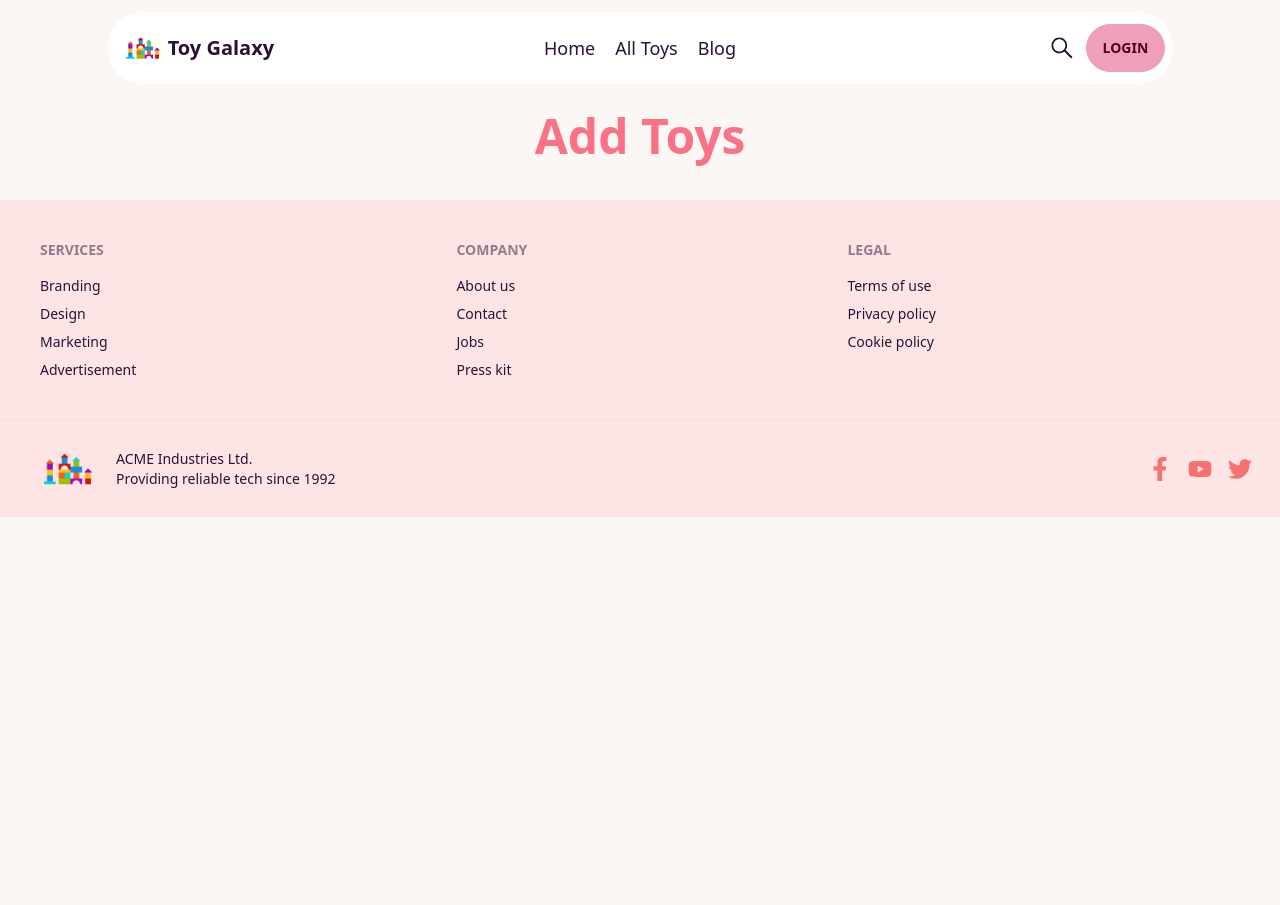
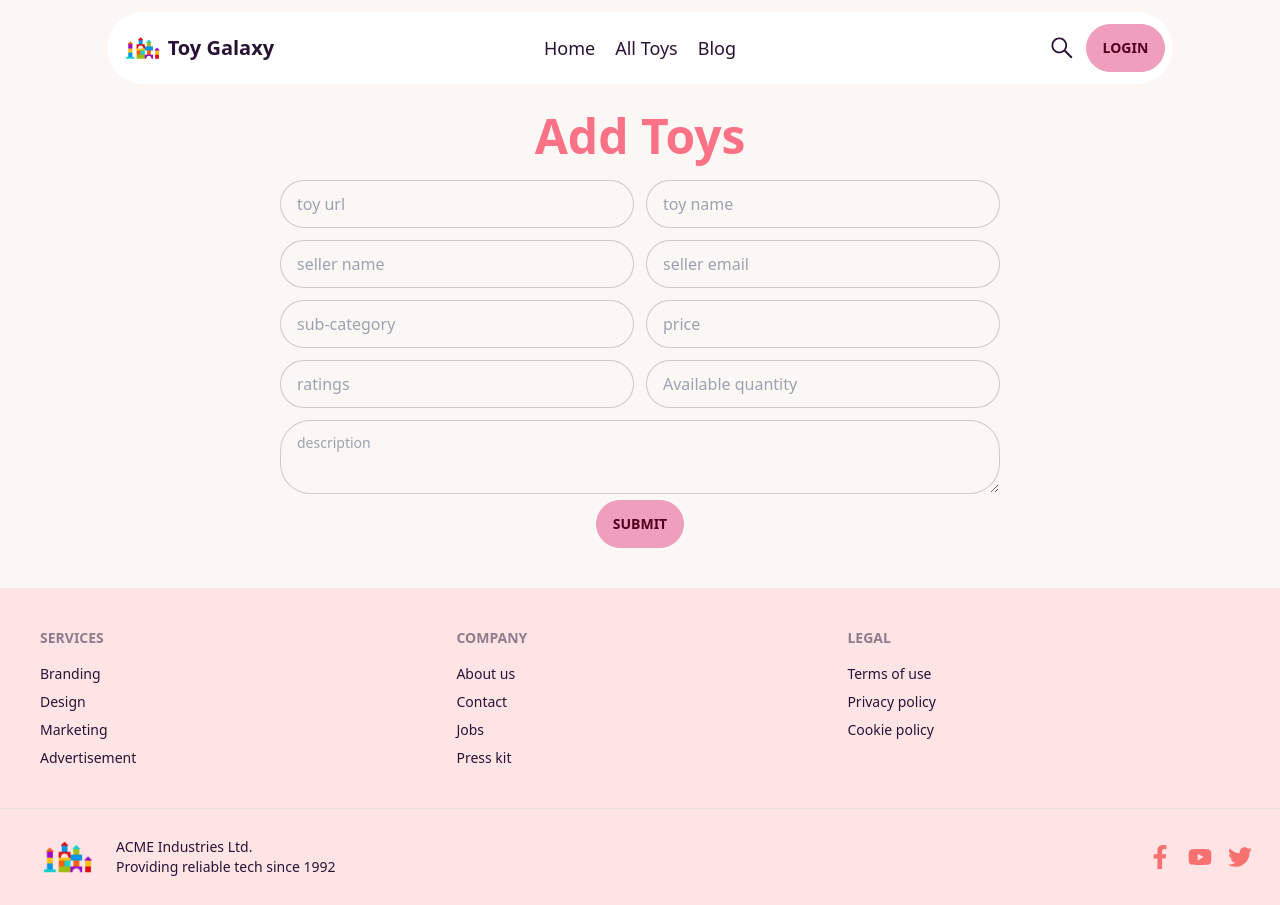
Before and after one commit to jhimi01/doll-galaxy, a React (Vite) app: page /addtoys in a window 1280 px wide. Before the commit the page ends 800 px from the top, so only its background shows below. Built offline with nearby package versions, Linux system fonts and the light colour scheme; no server answers.

Commit message:
add toy form

```diff
--- a/src/pages/AddToys/AddToys.jsx
+++ b/src/pages/AddToys/AddToys.jsx
@@ -3,9 +3,28 @@ const AddToys = () => {
     return (
         <div >
            <div className="w-full md:w-3/4 mx-auto mt-10">
-           <h1 className="text-5xl text-center font-bold text-rose-400">Add Toys</h1>
-             <form>
-
+           <h1 className="text-5xl my-5 text-center font-bold text-rose-400">Add Toys</h1>
+             <form className="w-full md:w-3/4 mx-auto">
+               <div className="flex mb-3 gap-3">
+                <input className="w-full input input-bordered" type="url" name="name" placeholder="toy url" />
+                <input className="w-full input input-bordered " type="text" name="name" placeholder="toy name" />
+               </div>
+               <div className="flex mb-3 gap-3">
+                <input className="w-full input input-bordered " type="text" name="sellername" placeholder="seller name" />
+                <input className="w-full input input-bordered " type="email" name="seller-emial" placeholder="seller email" />
+               </div>
+               <div className="flex mb-3 gap-3">
+                <input className="w-full input input-bordered " type="text" name="subcategory" placeholder="sub-category" />
+                <input className="w-full input input-bordered " type="text" name="price" placeholder="price" />
+               </div>
+               <div className="flex mb-3 gap-3">
+                <input className="w-full input input-bordered " type="text" name="rating" placeholder="ratings" />
+                <input className="w-full input input-bordered " type="text" name="available-quality" placeholder="Available quantity" />
+               </div>
+               <textarea name="details" placeholder="description" className="textarea textarea-bordered w-full" ></textarea>
+              <div className="text-center">
+              <input type="submit" className="btn btn-secondary" />
+              </div>
              </form>
            </div>
         </div>
```
